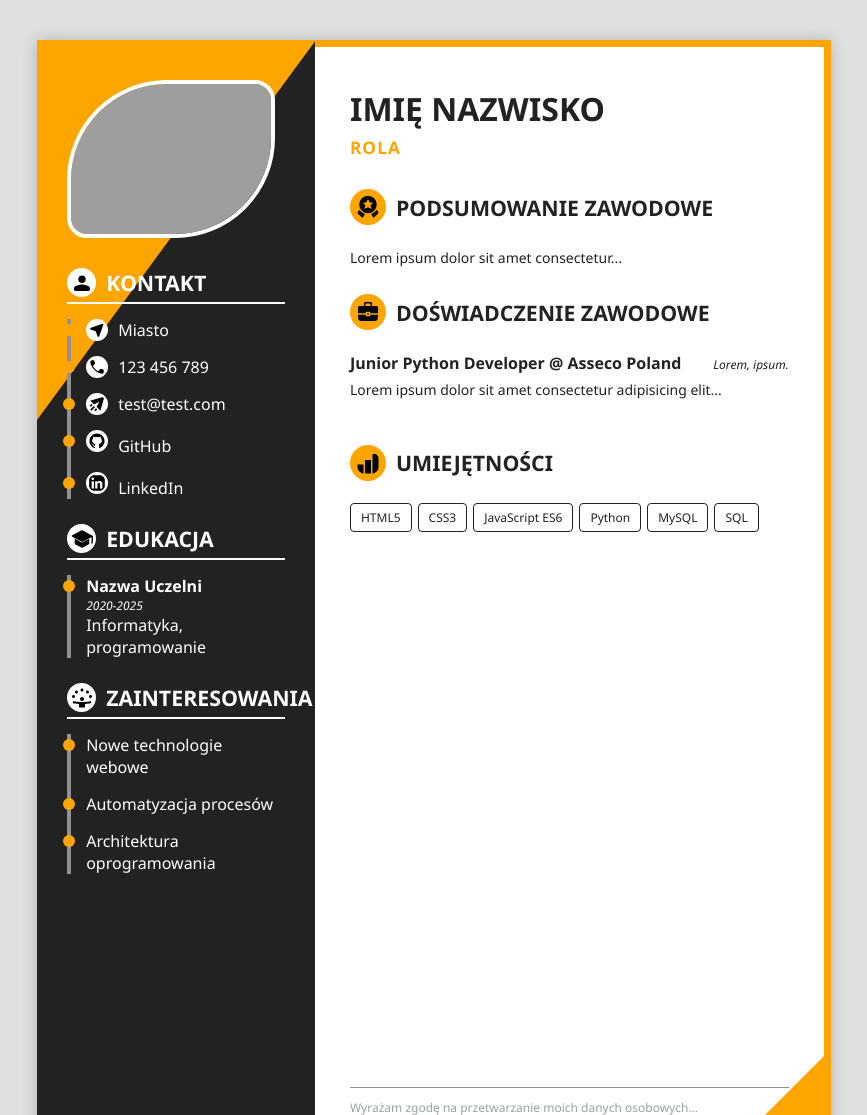
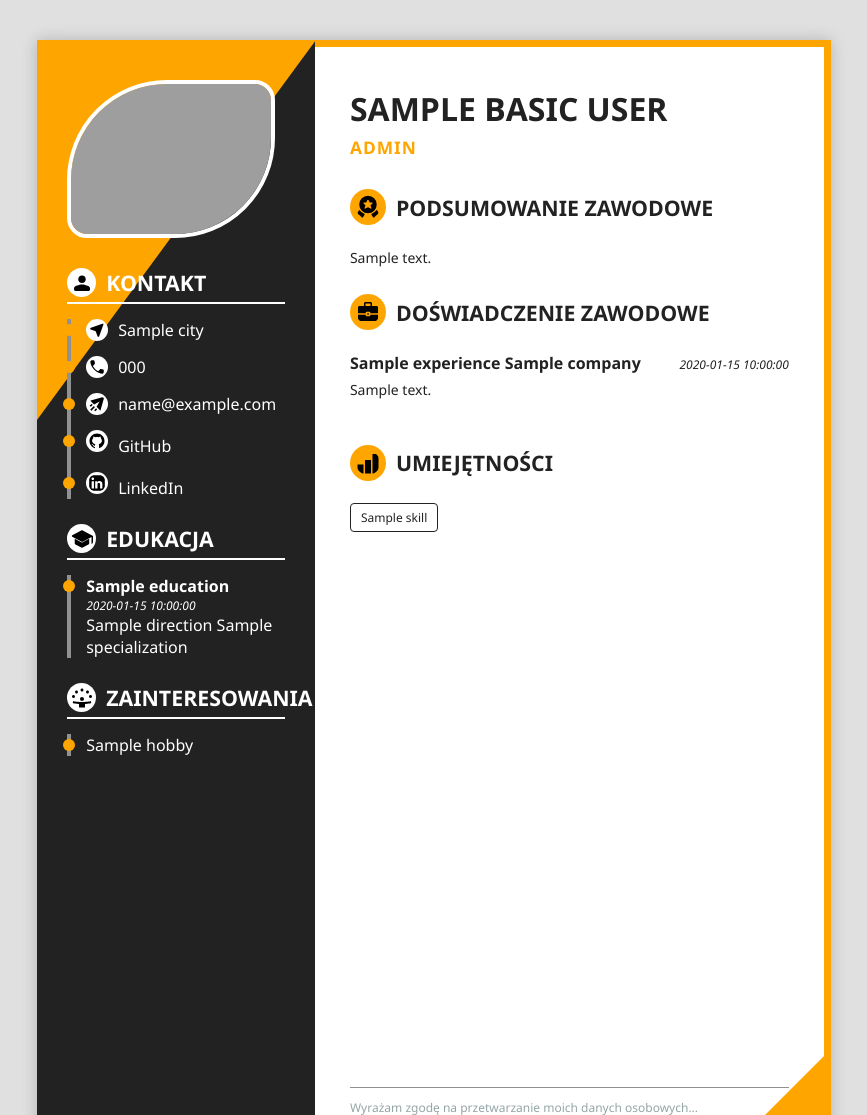
Before and after one commit to mariuszmalankiewicz97/LazyApply, a Python web app: template templates/cv_template.html in a window 1280 px wide. Shown: the top 1115 px of the page, without its empty margins (206-1073 px from the left). Run offline with Jinja, Linux system fonts and the light colour scheme; the template is opened without the code that fills it: most values are stand-ins (such as "Sample title", 1, 10 or a date in 2020); grey boxes are pictures that could not be loaded.

Commit message:
Feat: implement PDF generation with WeasyPrint and Jinja2

```diff
--- a/templates/cv_template.html
+++ b/templates/cv_template.html
@@ -4,8 +4,8 @@
 <head>
     <meta charset="UTF-8">
     <meta name="viewport" content="width=device-width, initial-scale=1.0">
-    <link rel="stylesheet" href="/static/cv_style.css">
-    <title>Mariusz Malankiewicz - CV</title>
+    <link rel="stylesheet" href="static/cv_style.css">
+    <title>{{ basic_data.name }} {{ basic_data.lastname }}- CV</title>
 </head>
 
 <body>
@@ -14,41 +14,41 @@
             <div class="sidebar__decoration-triangle"></div>
 
             <section class="hero">
-                <img class="hero__image" src="/static/imgs/hero.jpg" alt="business portrait">
+                <img class="hero__image" src="static/imgs/hero.jpg" alt="business portrait">
             </section>
 
             <section class="section section--sidebar">
                 <h2 class="section__title section__title--sidebar">
                     <img class="icon icon--big"
-                        src="/static/icons/Person-Fill--Streamline-Rounded-Fill-Material-Symbols.svg"
+                        src="static/icons/Person-Fill--Streamline-Rounded-Fill-Material-Symbols.svg"
                         alt="icon contact">Kontakt
                 </h2>
                 <ul class="contact-list">
                     <li class="contact-list__item">
                         <img class="icon icon--small"
-                            src="/static/icons/Near-Me-Fill--Streamline-Sharp-Fill-Streamline-Material-Free.svg"
-                            alt="icon location">Miasto
+                            src="static/icons/Near-Me-Fill--Streamline-Sharp-Fill-Streamline-Material-Free.svg"
+                            alt="icon location">{{ basic_data.city }}
                     </li>
                     <li class="contact-list__item">
                         <img class="icon icon--small"
-                            src="/static/icons/Call-Fill--Streamline-Rounded-Fill-Material-Symbols.svg"
-                            alt="icon phone">123 456 789
+                            src="static/icons/Call-Fill--Streamline-Rounded-Fill-Material-Symbols.svg"
+                            alt="icon phone">{{ basic_data.phone }}
                     </li>
                     <li class="contact-list__item">
                         <img class="icon icon--small"
-                            src="/static/icons/Send-Alt-Fill--Streamline-Sharp-Fill-Streamline-Material-Free.svg"
-                            alt="icon send letter">test@test.com
+                            src="static/icons/Send-Alt-Fill--Streamline-Sharp-Fill-Streamline-Material-Free.svg"
+                            alt="icon send letter">{{ basic_data.e_mail }}
                     </li>
                     <li class="contact-list__item">
-                        <a href="#" class="contact-list__link">
+                        <a href="{{ basic_data.github }}" class="contact-list__link">
                             <img class="icon icon--small"
-                                src="/static/icons/Logo-Github-Fill--Streamline-Sharp-Fill-Streamline-Material-Free.svg"
+                                src="static/icons/Logo-Github-Fill--Streamline-Sharp-Fill-Streamline-Material-Free.svg"
                                 alt="icon github">GitHub
                         </a>
                     </li>
                     <li class="contact-list__item">
-                        <a href="#">
-                            <img class="icon icon--small" src="/static/icons/Linkedin-Logo--Streamline-Radix.svg"
+                        <a href="{{ basic_data.linkdin }}">
+                            <img class="icon icon--small" src="static/icons/Linkedin-Logo--Streamline-Radix.svg"
                                 alt="icon linkedin">LinkedIn
                         </a>
                     </li>
@@ -58,14 +58,14 @@
             <section class="section section--sidebar">
                 <h2 class="section__title section__title--sidebar">
                     <img class="icon icon--big"
-                        src="/static/icons/School-Fill--Streamline-Rounded-Fill-Material-Symbols.svg"
+                        src="static/icons/School-Fill--Streamline-Rounded-Fill-Material-Symbols.svg"
                         alt="icon education">Edukacja
                 </h2>
                 <div class="timeline">
                     <div class="timeline__item flex_col">
-                        <div class="timeline__title">Nazwa Uczelni</div>
-                        <div class="timeline__date">2020-2025</div>
-                        <div class="timeline__desc">Informatyka, programowanie</div>
+                        <div class="timeline__title">{{ basic_data.education.name }}</div>
+                        <div class="timeline__date">{{ basic_data.education.time }}</div>
+                        <div class="timeline__desc">{{ basic_data.education.direction }} {{ basic_data.education.specialization }}</div>
                     </div>
                 </div>
             </section>
@@ -73,13 +73,13 @@
             <section class="section section--sidebar">
                 <h2 class="section__title section__title--sidebar">
                     <img class="icon icon--big"
-                        src="/static/icons/Person-Celebrate-Fill--Streamline-Sharp-Fill-Streamline-Material-Free.svg"
+                        src="static/icons/Person-Celebrate-Fill--Streamline-Sharp-Fill-Streamline-Material-Free.svg"
                         alt="icon hobby">Zainteresowania
                 </h2>
                 <ul class="contact-list">
-                    <li class="contact-list__item">Nowe technologie webowe</li>
-                    <li class="contact-list__item">Automatyzacja procesów</li>
-                    <li class="contact-list__item">Architektura oprogramowania</li>
+                    {% for hobby in hobbies %}
+                    <li class="contact-list__item">{{ hobby }}</li>
+                    {% endfor %}
                 </ul>
             </section>
         </aside>
@@ -88,45 +88,44 @@
             <div class="content__decoration-triangle"></div>
 
             <header class="header">
-                <h1 class="header__name">Imię Nazwisko</h1>
-                <div class="header__job-title">Rola</div>
+                <h1 class="header__name">{{ basic_data.name }} {{ basic_data.lastname }}</h1>
+                <div class="header__job-title">{{ basic_data.role }}</div>
             </header>
 
             <section class="section">
                 <h2 class="section__title">
-                    <img class="icon icon--dark" src="/static/icons/Award-Ribbon-Star-1--Streamline-Ultimate.svg"
+                    <img class="icon icon--dark" src="static/icons/Award-Ribbon-Star-1--Streamline-Ultimate.svg"
                         alt="icon of summary">Podsumowanie zawodowe
                 </h2>
-                <p class="section__text">Lorem ipsum dolor sit amet consectetur...</p>
+                <p class="section__text">{{ summary }}</p>
             </section>
 
             <section class="section">
                 <h2 class="section__title">
                     <img class="icon icon--dark"
-                        src="/static/icons/Business-Center-Fill--Streamline-Rounded-Fill-Material-Symbols.svg"
+                        src="static/icons/Business-Center-Fill--Streamline-Rounded-Fill-Material-Symbols.svg"
                         alt="">Doświadczenie zawodowe
                 </h2>
+                {% for experience in experiences %}
                 <div class="experience">
                     <div class="experience__header">
-                        <span class="experience__title">Junior Python Developer @ Asseco Poland</span>
-                        <span class="experience__date">Lorem, ipsum.</span>
+                        <span class="experience__title">{{ experience.name }} {{ experience.company}}</span>
+                        <span class="experience__date">{{ experience.time }}</span>
                     </div>
-                    <p class="section__text">Lorem ipsum dolor sit amet consectetur adipisicing elit...</p>
+                    <p class="section__text">{{ experience.description }}</p>
                 </div>
+                {% endfor %}
             </section>
 
             <section class="section">
                 <h2 class="section__title">
-                    <img class="icon icon--dark" src="/static/icons/Skill-Level-Advanced--Streamline-Carbon.svg"
+                    <img class="icon icon--dark" src="static/icons/Skill-Level-Advanced--Streamline-Carbon.svg"
                         alt="icon skills">Umiejętności
                 </h2>
                 <div class="skills">
-                    <span class="skills__tag">HTML5</span>
-                    <span class="skills__tag">CSS3</span>
-                    <span class="skills__tag">JavaScript ES6</span>
-                    <span class="skills__tag">Python</span>
-                    <span class="skills__tag">MySQL</span>
-                    <span class="skills__tag">SQL</span>
+                    {% for skill in skills %}
+                    <div class="skills__tag">{{ skill }}</div>
+                    {% endfor %}
                 </div>
             </section>
 
```
Also changed, not shown: generator.py (added, +30 -0 lines), README.md, 1 other file.
